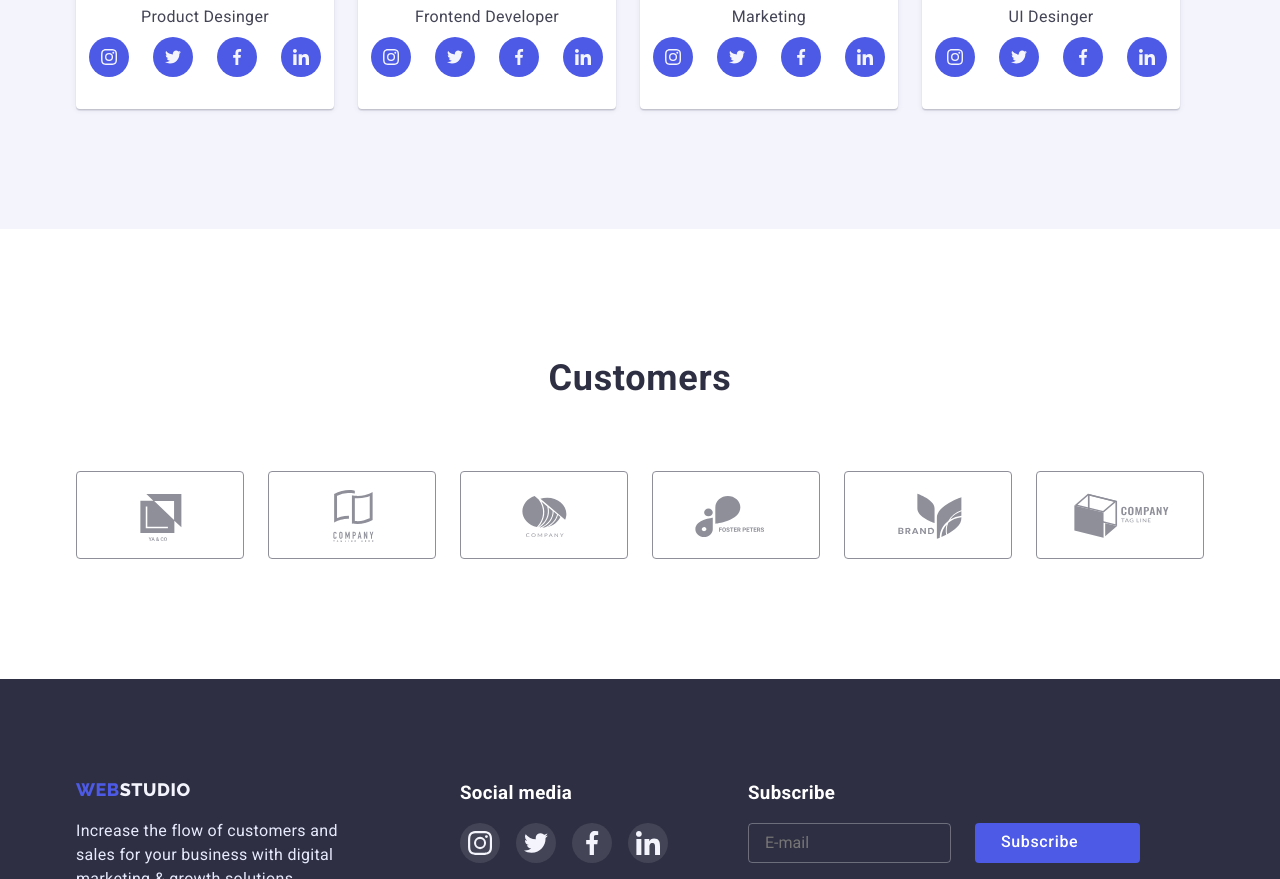
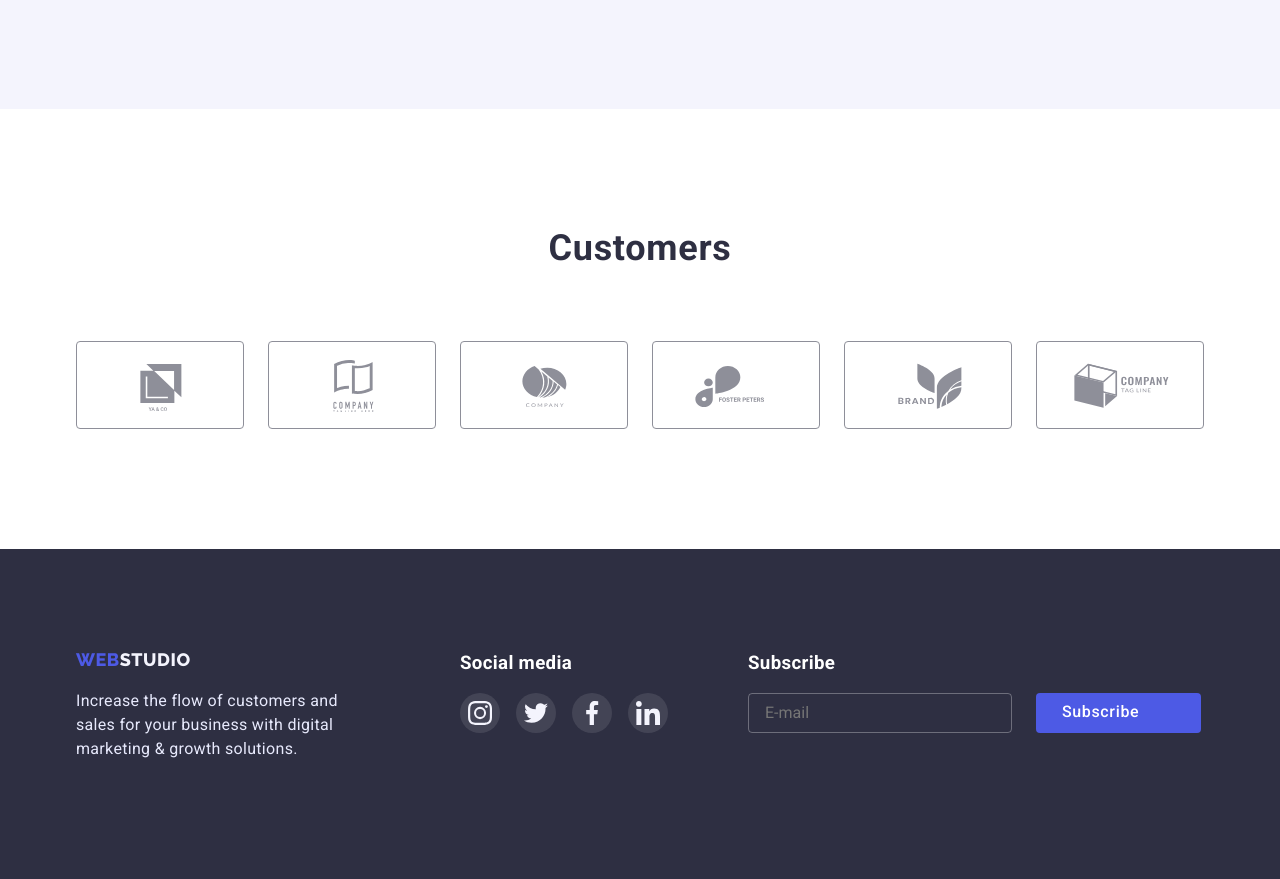
Before and after one commit to Bondarchuk-jl/goit-markup-hw-06, a plain HTML site: page index.html in a window 1280 px wide. Shown: the part 2236-3115 px from the top of the page. Drawn offline with nearby package versions, Linux system fonts and the light colour scheme.

Commit message:
Внесла зміни згідно з правками

```diff
--- a/css/style.css
+++ b/css/style.css
@@ -276,7 +276,6 @@ ul {
 }
 
 .about-maintext {
-    padding-top: 120px;
     margin-bottom: 72px;
 }
 
@@ -579,6 +578,7 @@ ul {
   }
  .customers {
     padding-bottom: 120px;
+    padding-top: 120px;
  }
 
  .customers-list {
@@ -587,9 +587,7 @@ ul {
     gap: 24px;
  }
 
-.cust{
-    padding-top: 130px;
-}
+
 
  .customers-item {
     width: 168px;
@@ -986,6 +984,8 @@ ul {
 }
 
 .subscribe-input {
+    width: 264px;
+
     padding-left: 16px;
     border: 1px solid rgba(255, 255, 255, 0.3);
     border-radius: 4px;
--- a/index.html
+++ b/index.html
@@ -320,7 +320,7 @@
       </section>
       <section class="customers">
         <div class="container">
-          <h2 class="about-maintext cust">Customers</h2>
+          <h2 class="about-maintext">Customers</h2>
           <ul class="customers-list list">
             <li class="customers-item">
               <a href="" class="customers-link">
```
